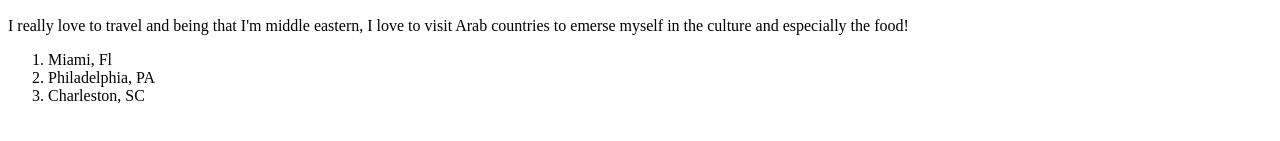
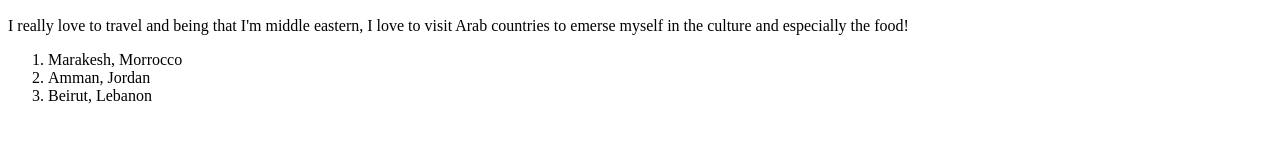
Before and after one commit to omarfattah44/https---github.com-omarfattah44-Galvanize-Projects, a plain HTML site: page index.html in a window 1280 px wide. Shown: the part 321-462 px from the top of the page. Drawn offline with Linux system fonts and the light colour scheme.

Commit message:
Commit 2 Ordered List

```diff
--- a/index.html
+++ b/index.html
@@ -18,9 +18,9 @@
   <h2>Here is a list of the top three cities I would like to visit:</h2>
   <p> I really love to travel and being that I'm middle eastern, I love to visit Arab countries to emerse myself in the culture and especially the food!</p>
   <ol>
-    <li>Miami, Fl</li>
-    <li>Philadelphia, PA</li>
-    <li>Charleston, SC</li>
+    <li>Marakesh, Morrocco</li>
+    <li>Amman, Jordan</li>
+    <li>Beirut, Lebanon</li>
   </ol>
 </body>
 </html>
```
